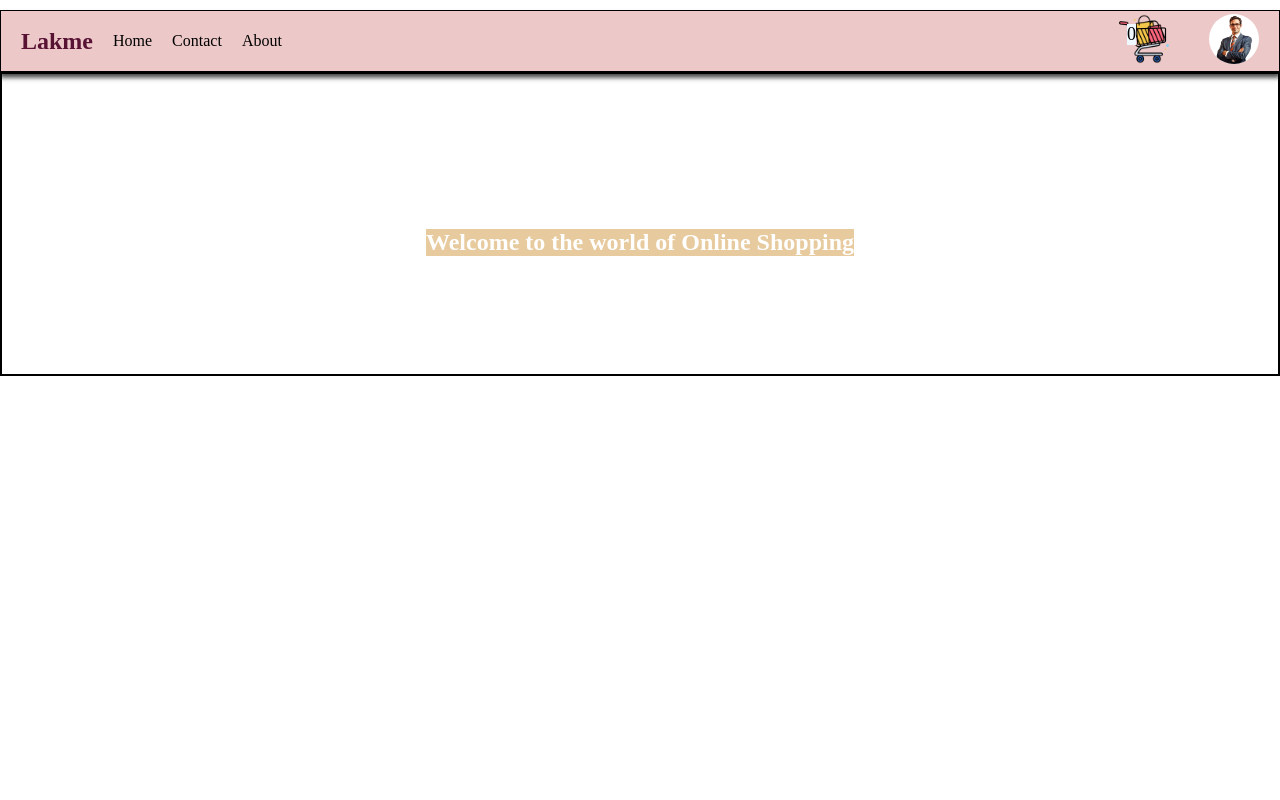
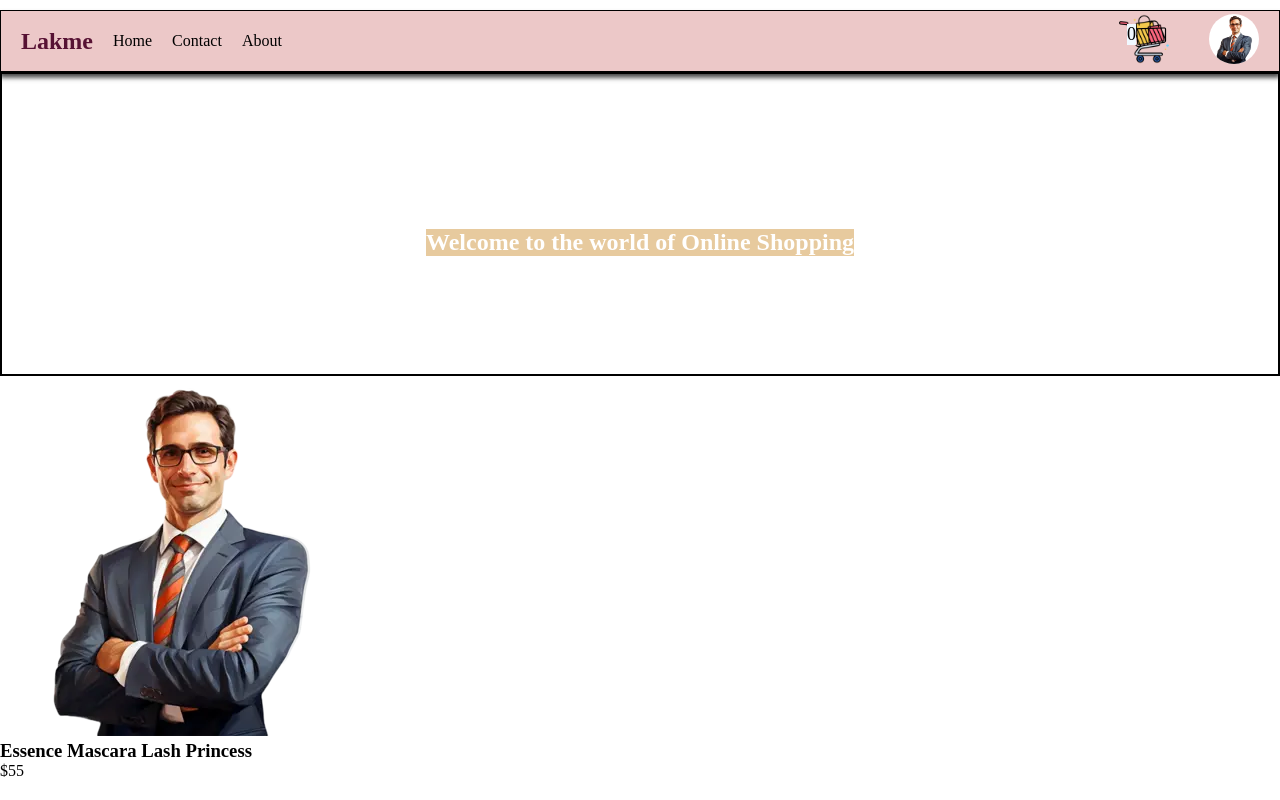
Before and after one commit to rakshasubramanya08/E-cart-, a plain HTML site: page index.html in a window 1280 px wide. Drawn offline with Linux system fonts and the light colour scheme.

Commit message:
added div tags to right classes and futher steps.

```diff
--- a/index.html
+++ b/index.html
@@ -41,10 +41,16 @@
 
     <div class="cardContainer" id="cardContainer">
         <div class="card">
-            <div class="left">
-
+            <div class="left-c">
+             <img src="images/dp.png.png" alt="" class="img-c">
             </div>
-            <div class="right">
+            <div class="right-c">
+                <div class="right-c-child">
+                    <h3> Essence Mascara Lash Princess</h3>
+                    <p>$55</p>
+                </div>
+                <div class="right-c-child"></div>
+                <div class="right-c-child"></div>
 
             </div>
         </div>
```
